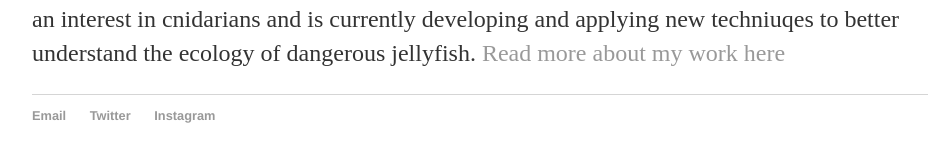
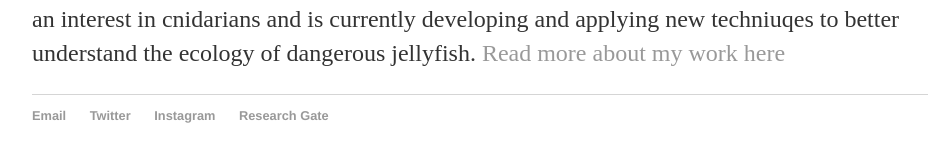
Before and after one commit to ScottJMorrissey/ScottJMorrissey.github.io, a Jekyll site: the page built from index.html, in a window 1280 px wide. Shown: the part 283-445 px from the top of the page, without its empty margins (160-1099 px from the left). Built offline with Jekyll 4.4.1, drawn with Linux system fonts in a browser that asks for light colours.

Commit message:
Update default.html

```diff
--- a/_layouts/default.html
+++ b/_layouts/default.html
@@ -24,6 +24,7 @@
 	        		<li><a href="mailto:scott.morrissey@my.jcu.edu.au">Email</a></li>
 	        		<li><a href="https://twitter.com/ScottJMorrissey">Twitter</a></li>
 				<li><a href="https://www.instagram.com/jellyfish_science/">Instagram</a></li>
+				<li><a href="https://www.researchgate.net/profile/Scott-Morrissey">Research Gate</a></li>
 				</ul>
 			</footer>
 		</body>
```
